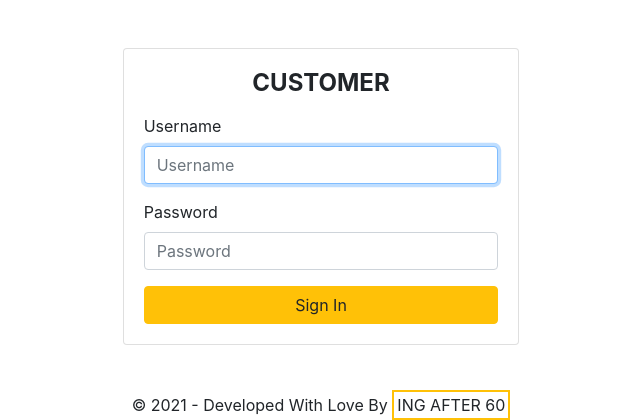
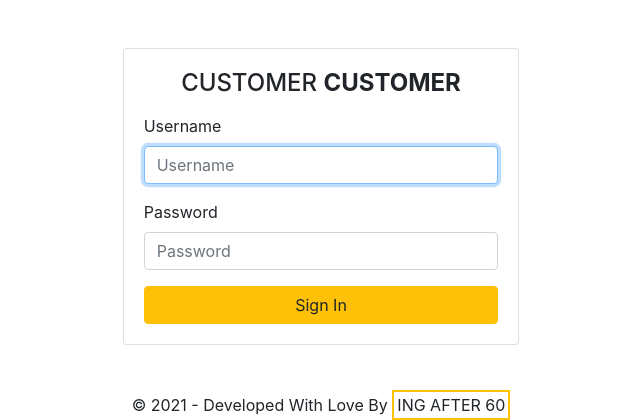
Before and after one commit to gurnitha/django_code4startup_fastparcel_psql, a Django app: page /sign_in/ in a window 1280 px wide. Shown: the part 56-476 px from the top of the page, without its empty margins (319-959 px from the left). Run offline with Django 3.2, Linux system fonts and the light colour scheme; some libraries are stand-ins or nearby versions.

Commit message:
7.4 Log In form Part 3/4: Menambahkan kondisional untuk menampilkan form Customer atau Courier

```diff
--- a/apps/core/templates/registration/sign_in.html
+++ b/apps/core/templates/registration/sign_in.html
@@ -9,7 +9,16 @@
 		<div class="col-lg-4">
 			<div class="card">
 				<div class="card-body">
+
 					<h4 class="text-center text-uppercase mb-3">
+
+						{# http://127.0.0.1:8000/sign_in/next=customer #}
+						{% if request.GET.next != '/courier/' %}
+							Customer
+						{# http://127.0.0.1:8000/sign_in/next=courier #}
+						{% else %}
+							Courier
+						{% endif %}
 						<b>Customer</b>
 					</h4>
 
```
Also changed, not shown: readme.md.
